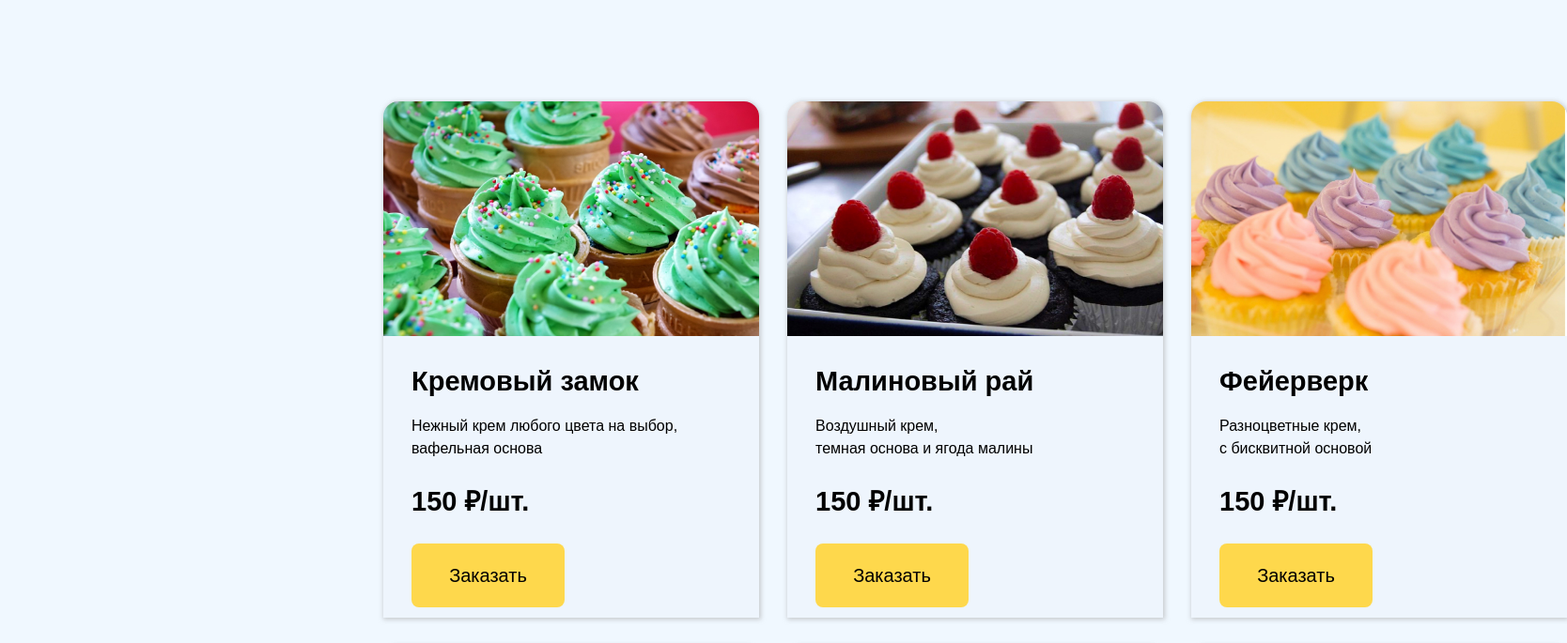
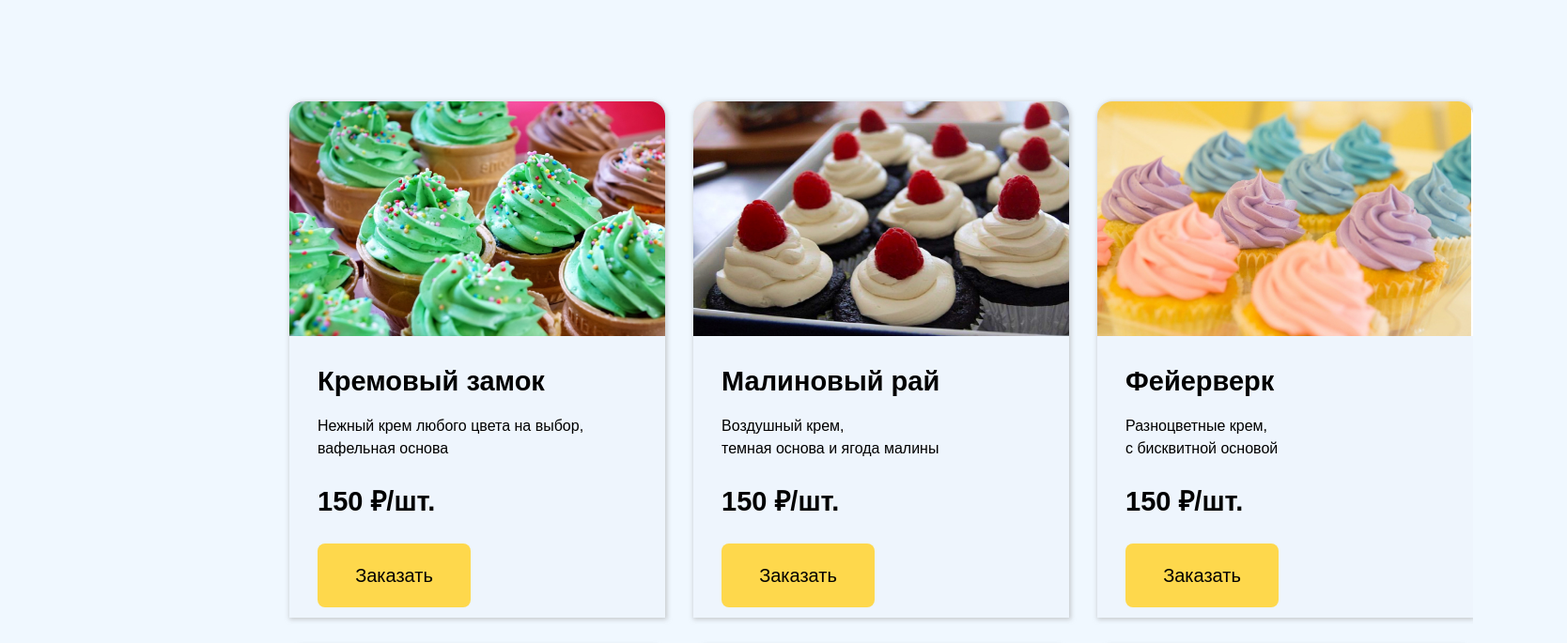
Before and after one commit to mmnta1221/myFile, a plain HTML site: page Grid/index.html in a window 1280 px wide. Shown: the top 685 px of the page at 94% size, 1668 px wide, since content can reach past the window. Drawn offline with Linux system fonts and the light colour scheme.

Commit message:
Add files via upload

```diff
--- a/Grid/style.css
+++ b/Grid/style.css
@@ -1,7 +1,7 @@
 body{
     background-color: aliceblue;
     color: black;
-    padding-left: 400px;
+    padding-left: 300px;
     padding-top: 200px;
     font-family: 'Arial';
 }
```
